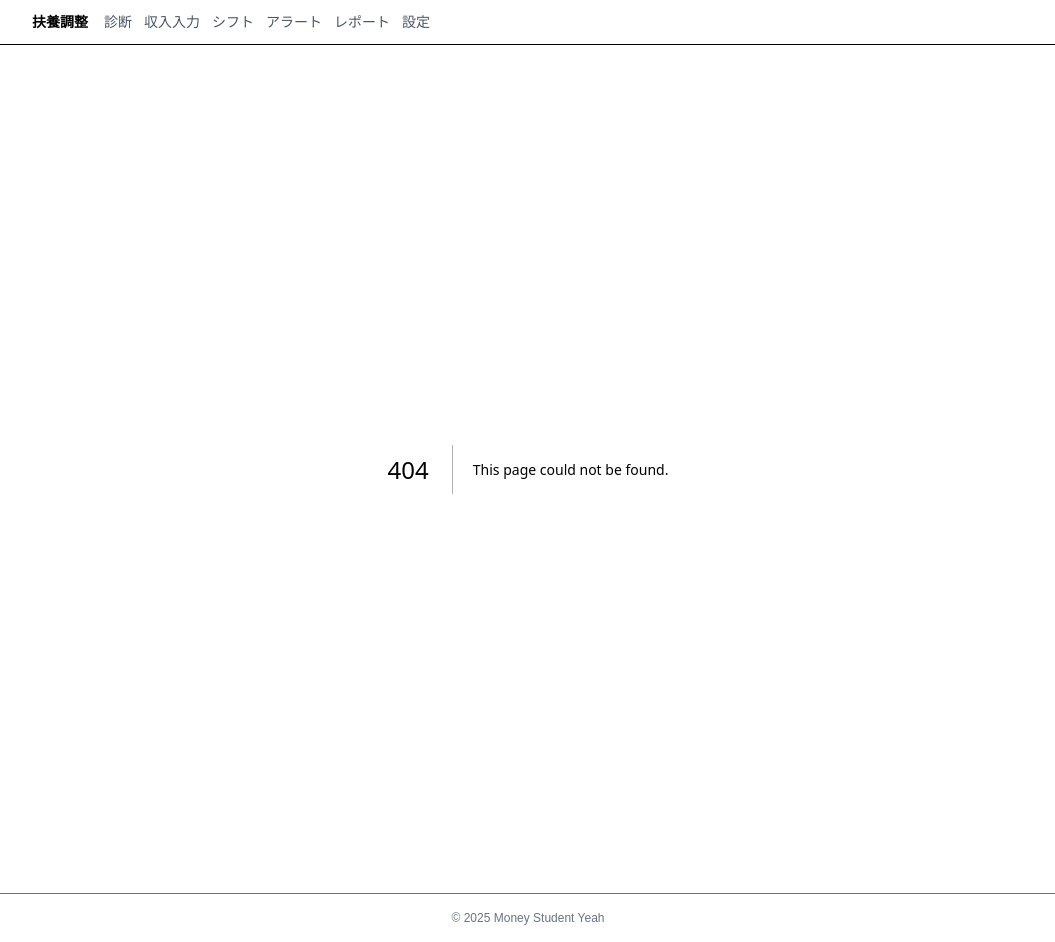
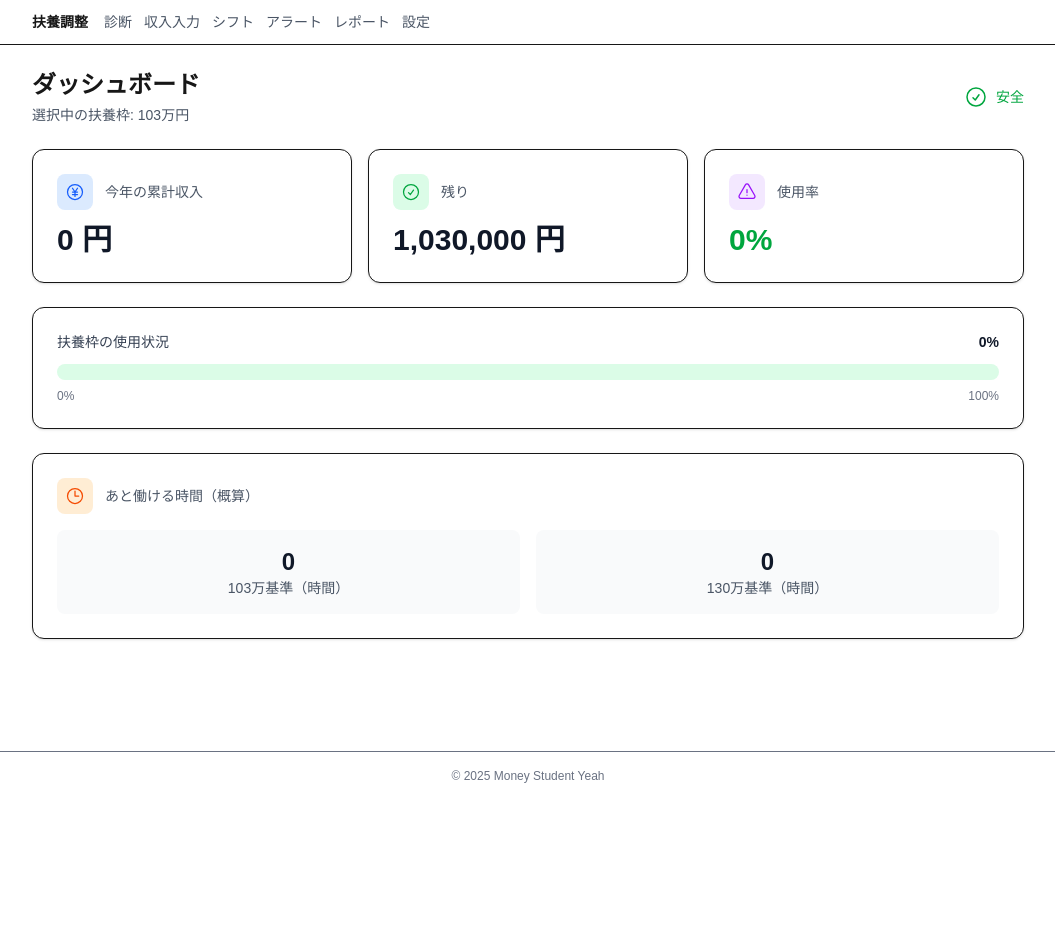
Before and after one commit to Shun861/money-student-yeah, a Next.js app: page / in a window 1280 px wide. Before the commit this address had no page. Shown: the whole page, without its empty margins (112-1167 px from the left). After the commit the page ends 800 px from the top, so only its background shows below. Built offline with nearby package versions, Linux system fonts and the light colour scheme.

Commit message:
feat(ui): recreate enhanced dashboard with modern design and icons

```diff
--- /dev/null
+++ b/src/app/page.tsx
@@ -0,0 +1,128 @@
+"use client";
+import { useAppStore } from "@/lib/store";
+import { calculateWalls } from "@/lib/rules";
+import { CurrencyYenIcon, ClockIcon, ExclamationTriangleIcon, CheckCircleIcon } from "@heroicons/react/24/outline";
+
+export default function Home() {
+  const profile = useAppStore((s) => s.profile);
+  const incomes = useAppStore((s) => s.incomes);
+  const shifts = useAppStore((s) => s.shifts);
+  const r = calculateWalls(profile, incomes, shifts);
+
+  const getStatusColor = (percent: number) => {
+    if (percent < 70) return 'text-green-600';
+    if (percent < 90) return 'text-yellow-600';
+    return 'text-red-600';
+  };
+
+  const getStatusIcon = (percent: number) => {
+    if (percent < 70) return CheckCircleIcon;
+    if (percent < 90) return ExclamationTriangleIcon;
+    return ExclamationTriangleIcon;
+  };
+
+  const StatusIcon = getStatusIcon(r.percentUsed);
+
+  return (
+    <div className="grid gap-6">
+      <div className="flex items-center justify-between">
+        <div>
+          <h1 className="text-2xl font-bold">ダッシュボード</h1>
+          <div className="text-sm text-gray-600 mt-1">選択中の扶養枠: {profile.bracket}万円</div>
+        </div>
+        <div className={`flex items-center gap-2 ${getStatusColor(r.percentUsed)}`}>
+          <StatusIcon className="w-6 h-6" />
+          <span className="text-sm font-medium">
+            {r.percentUsed < 70 ? '安全' : r.percentUsed < 90 ? '注意' : '危険'}
+          </span>
+        </div>
+      </div>
+
+      <div className="grid grid-cols-1 sm:grid-cols-2 lg:grid-cols-3 gap-4">
+        <div className="rounded-xl border bg-white p-6 shadow-sm hover:shadow-md transition-shadow">
+          <div className="flex items-center gap-3 mb-3">
+            <div className="p-2 bg-blue-100 rounded-lg">
+              <CurrencyYenIcon className="w-5 h-5 text-blue-600" />
+            </div>
+            <div className="text-sm text-gray-600">今年の累計収入</div>
+          </div>
+          <div className="text-3xl font-bold text-gray-900">{r.totalIncomeYTD.toLocaleString()} 円</div>
+        </div>
+
+        <div className="rounded-xl border bg-white p-6 shadow-sm hover:shadow-md transition-shadow">
+          <div className="flex items-center gap-3 mb-3">
+            <div className="p-2 bg-green-100 rounded-lg">
+              <CheckCircleIcon className="w-5 h-5 text-green-600" />
+            </div>
+            <div className="text-sm text-gray-600">残り</div>
+          </div>
+          <div className="text-3xl font-bold text-gray-900">{r.remainingToLimit.toLocaleString()} 円</div>
+        </div>
+
+        <div className="rounded-xl border bg-white p-6 shadow-sm hover:shadow-md transition-shadow">
+          <div className="flex items-center gap-3 mb-3">
+            <div className="p-2 bg-purple-100 rounded-lg">
+              <ExclamationTriangleIcon className="w-5 h-5 text-purple-600" />
+            </div>
+            <div className="text-sm text-gray-600">使用率</div>
+          </div>
+          <div className={`text-3xl font-bold ${getStatusColor(r.percentUsed)}`}>{r.percentUsed}%</div>
+        </div>
+      </div>
+
+      <ProgressBar percent={r.percentUsed} />
+
+      <div className="rounded-xl border bg-white p-6 shadow-sm">
+        <div className="flex items-center gap-3 mb-4">
+          <div className="p-2 bg-orange-100 rounded-lg">
+            <ClockIcon className="w-5 h-5 text-orange-600" />
+          </div>
+          <div className="text-sm text-gray-600 font-medium">あと働ける時間（概算）</div>
+        </div>
+        <div className="grid grid-cols-1 sm:grid-cols-2 gap-4">
+          <div className="text-center p-4 bg-gray-50 rounded-lg">
+            <div className="text-2xl font-bold text-gray-900">{r.estimatedHoursLeftBy103}</div>
+            <div className="text-sm text-gray-600">103万基準（時間）</div>
+          </div>
+          <div className="text-center p-4 bg-gray-50 rounded-lg">
+            <div className="text-2xl font-bold text-gray-900">{r.estimatedHoursLeftBy130}</div>
+            <div className="text-sm text-gray-600">130万基準（時間）</div>
+          </div>
+        </div>
+      </div>
+    </div>
+  );
+}
+
+function ProgressBar({ percent }: { percent: number }) {
+  const getColor = (percent: number) => {
+    if (percent < 70) return "bg-green-500";
+    if (percent < 90) return "bg-yellow-500";
+    return "bg-red-500";
+  };
+
+  const getBgColor = (percent: number) => {
+    if (percent < 70) return "bg-green-100";
+    if (percent < 90) return "bg-yellow-100";
+    return "bg-red-100";
+  };
+
+  return (
+    <div className="rounded-xl border bg-white p-6 shadow-sm">
+      <div className="flex items-center justify-between mb-3">
+        <div className="text-sm font-medium text-gray-700">扶養枠の使用状況</div>
+        <div className="text-sm font-bold text-gray-900">{percent}%</div>
+      </div>
+      <div className={`h-4 w-full ${getBgColor(percent)} rounded-full overflow-hidden`}>
+        <div
+          className={`h-4 ${getColor(percent)} rounded-full transition-all duration-500 ease-out`}
+          style={{ width: `${percent}%` }}
+        />
+      </div>
+      <div className="flex justify-between text-xs text-gray-500 mt-2">
+        <span>0%</span>
+        <span>100%</span>
+      </div>
+    </div>
+  );
+}
```
